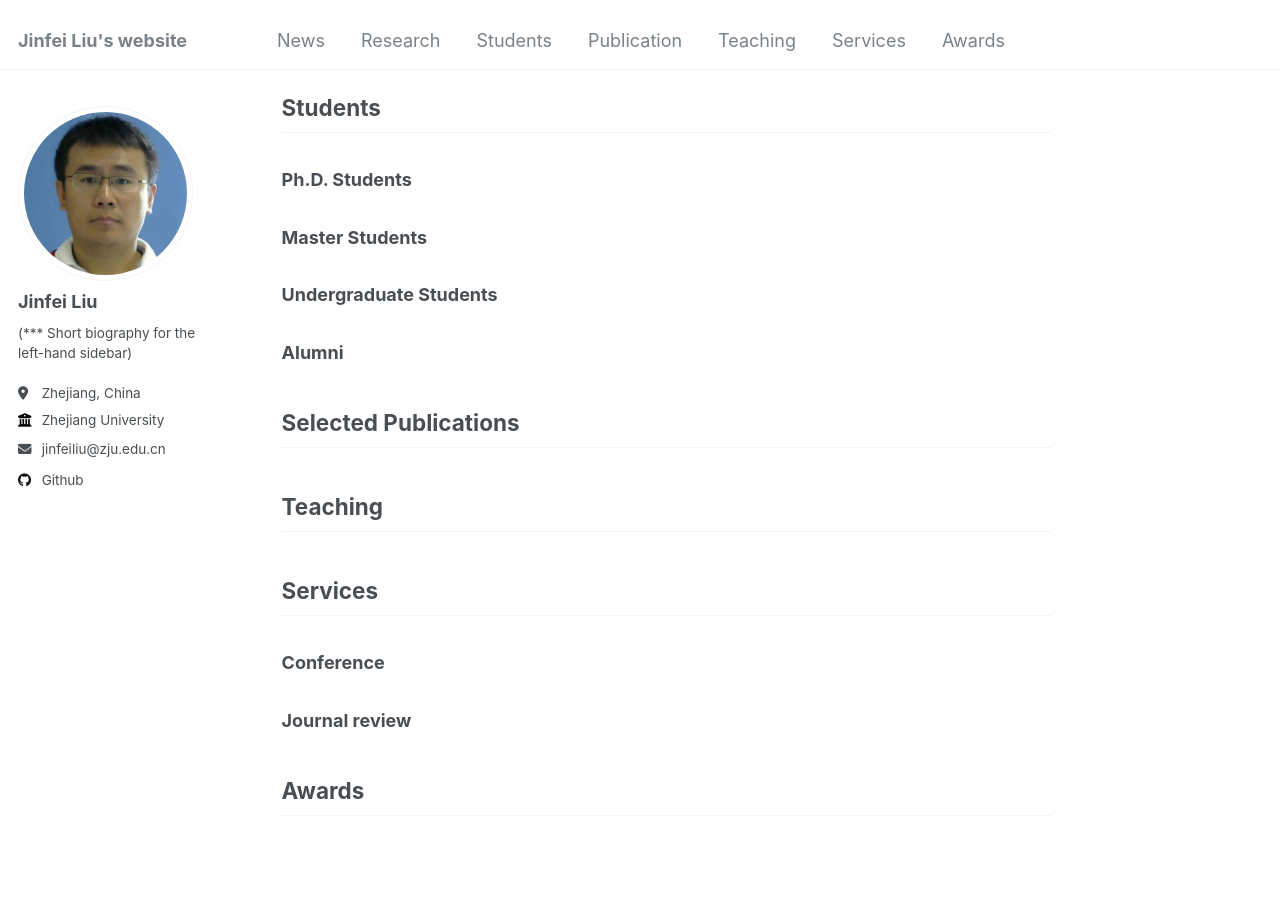
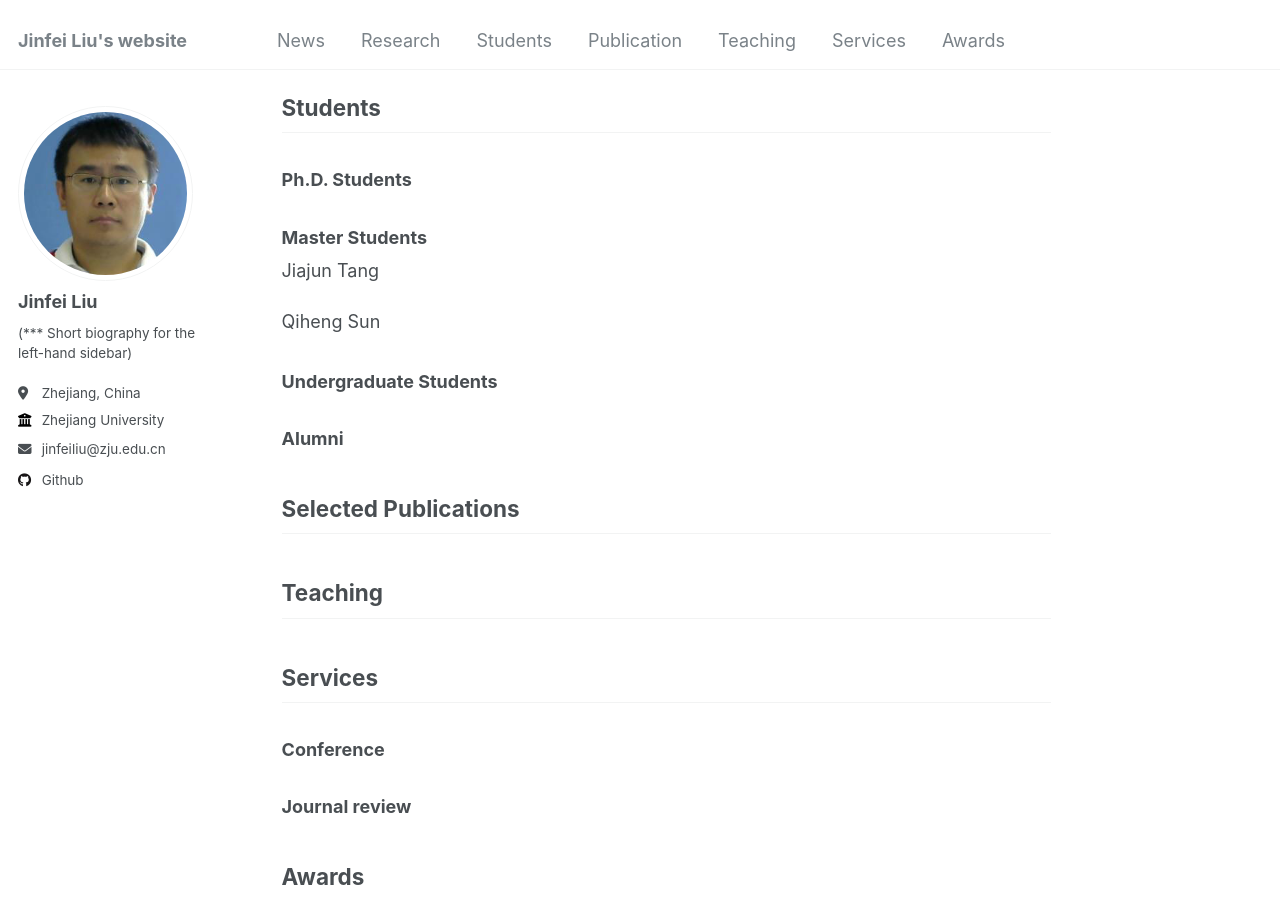
Before and after one commit to ZJU-DIVER/ZJU-DIVER.github.io, a Jekyll site: the page built from _pages/about.md, in a window 1280 px wide and 900 px high, scrolled down 375 px. Built offline with Jekyll 4.4.1, drawn with Linux system fonts in a browser that asks for light colours.

Commit message:
Update about.md

```diff
--- a/_pages/about.md
+++ b/_pages/about.md
@@ -19,6 +19,10 @@ xxx
 
 ### Master Students
 
+Jiajun Tang
+
+Qiheng Sun
+
 ### Undergraduate Students
 
 ### Alumni
```
